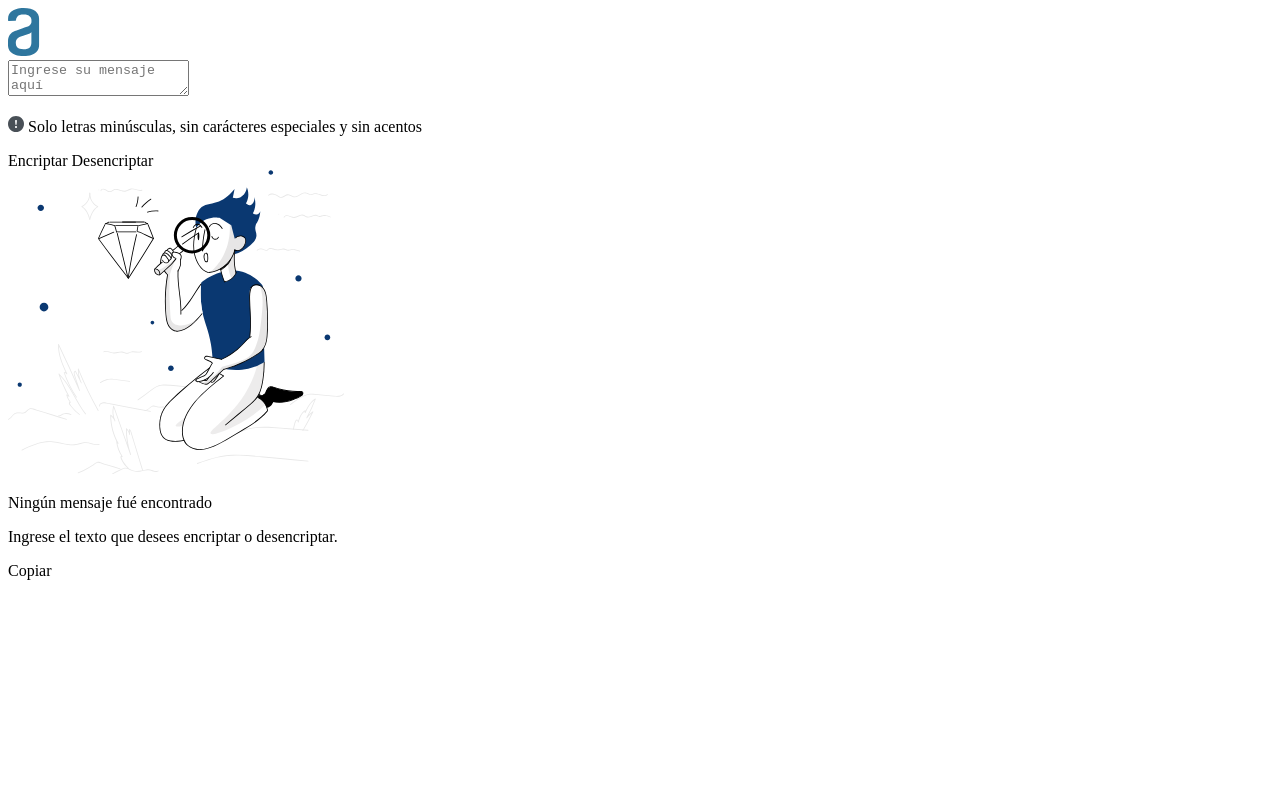
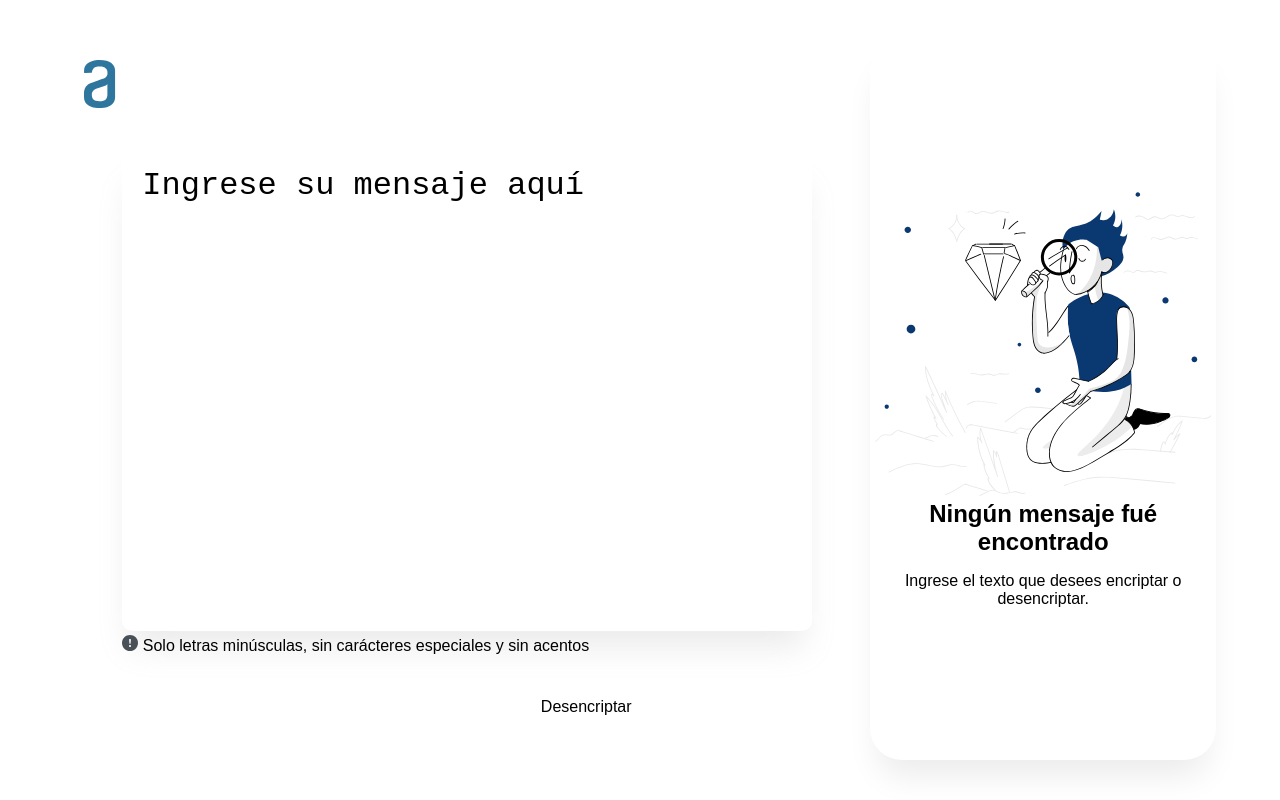
Before and after one commit to Yosoytefo/Yosoytefo.github.io, a plain HTML site: page index.html in a window 1280 px wide. Drawn offline with Linux system fonts and the light colour scheme; a script that the page names is missing; a web font is replaced by a local one.

Commit message:
Update index.html

```diff
--- a/index.html
+++ b/index.html
@@ -12,7 +12,7 @@
 
 
 
-    <link rel="stylesheet" type="text/css" href="DesingGoeshere".css">
+    <link rel="stylesheet" type="text/css" href="DesingGoeshere.css">
 
    <script type="text/javascript"  src="noencripta.js"></script>
 
```
